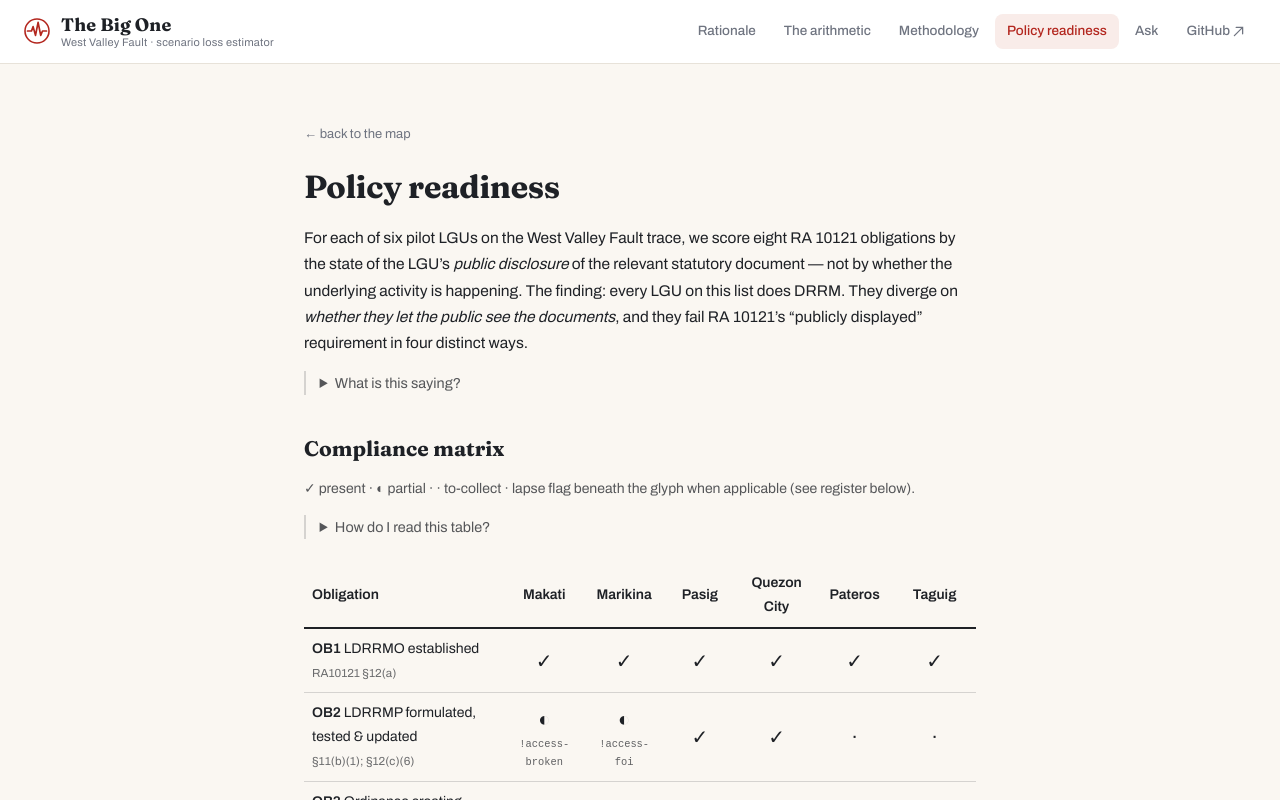
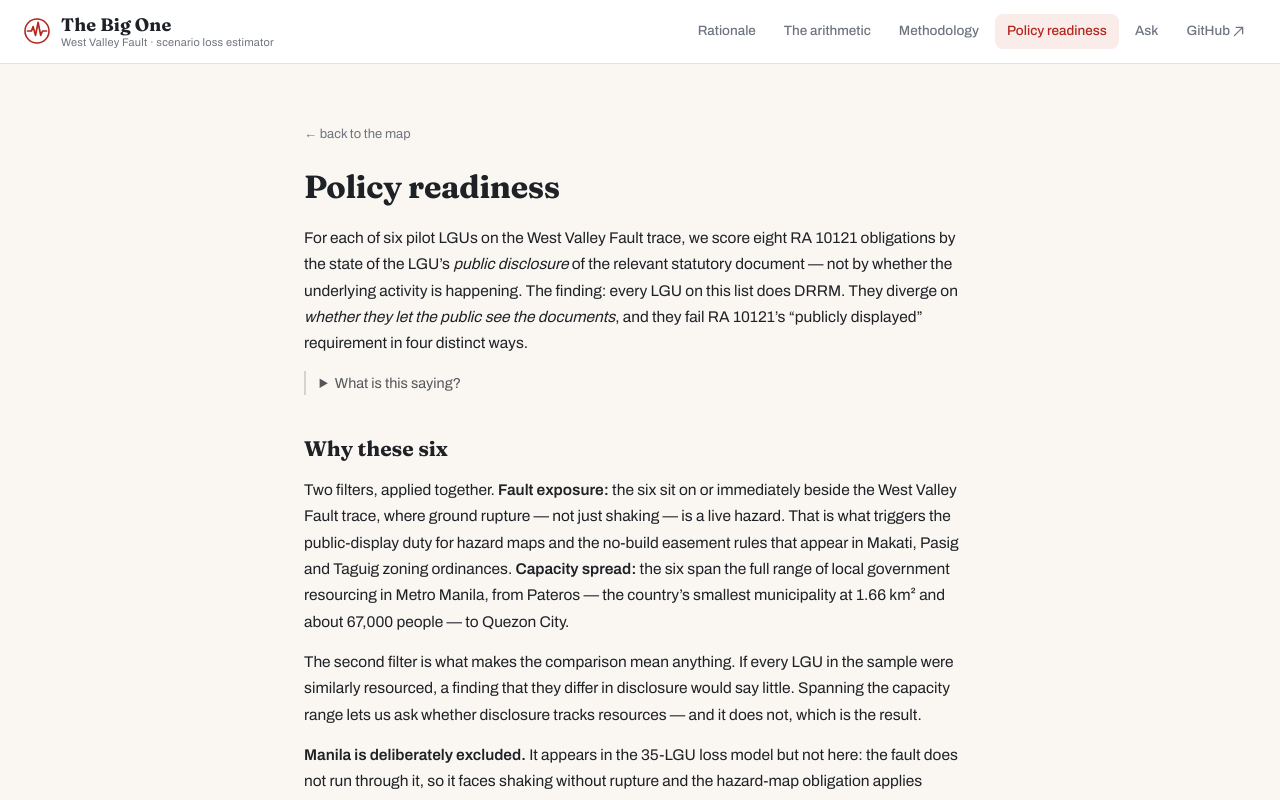
Before and after one commit to OrangeJuice023/the-big-one, a Next.js app in the folder web/: page /policy in a window 1280 px wide. Built offline with nearby package versions, Linux system fonts and the light colour scheme.

Commit message:
Policy page: add 'Why these six' scope section — fault exposure plus capacity spread, and why Manila is excluded

```diff
--- a/web/src/app/policy/page.tsx
+++ b/web/src/app/policy/page.tsx
@@ -96,6 +96,46 @@ export default function PolicyReadiness() {
             whether an ordinary resident can actually read the documents proving
             it. Mostly they cannot &mdash; and the reasons differ from city to
             city, which is what the four categories below describe.
+          </p>
+        </Plain>
+
+        <h2>Why these six</h2>
+        <p>
+          Two filters, applied together. <strong>Fault exposure:</strong> the six
+          sit on or immediately beside the West Valley Fault trace, where ground
+          rupture &mdash; not just shaking &mdash; is a live hazard. That is what
+          triggers the public-display duty for hazard maps and the no-build
+          easement rules that appear in Makati, Pasig and Taguig zoning
+          ordinances. <strong>Capacity spread:</strong> the six span the full
+          range of local government resourcing in Metro Manila, from Pateros
+          &mdash; the country&rsquo;s smallest municipality at 1.66 km&sup2; and
+          about 67,000 people &mdash; to Quezon City.
+        </p>
+        <p>
+          The second filter is what makes the comparison mean anything. If every
+          LGU in the sample were similarly resourced, a finding that they differ
+          in disclosure would say little. Spanning the capacity range lets us ask
+          whether disclosure tracks resources &mdash; and it does not, which is
+          the result.
+        </p>
+        <p>
+          <strong>Manila is deliberately excluded.</strong> It appears in the
+          35-LGU loss model but not here: the fault does not run through it, so
+          it faces shaking without rupture and the hazard-map obligation applies
+          differently. Including it would make the comparison uneven. Muntinlupa
+          and San Juan touch the corridor at its ends and would be defensible
+          additions; they are held for later work rather than excluded on
+          principle. See <Link href="/rationale">rationale</Link> for the full
+          scope statement.
+        </p>
+        <Plain label="Shorter version">
+          <p style={{ margin: 0 }}>
+            These are the six places the fault actually runs through or beside,
+            picked so that the biggest and the smallest local governments in
+            Metro Manila are both in the set. That way, if they turn out to
+            differ in how much they publish, we can tell whether it is about
+            money and staffing &mdash; and it is not. Manila is left out because
+            the fault misses it.
           </p>
         </Plain>
 
```
